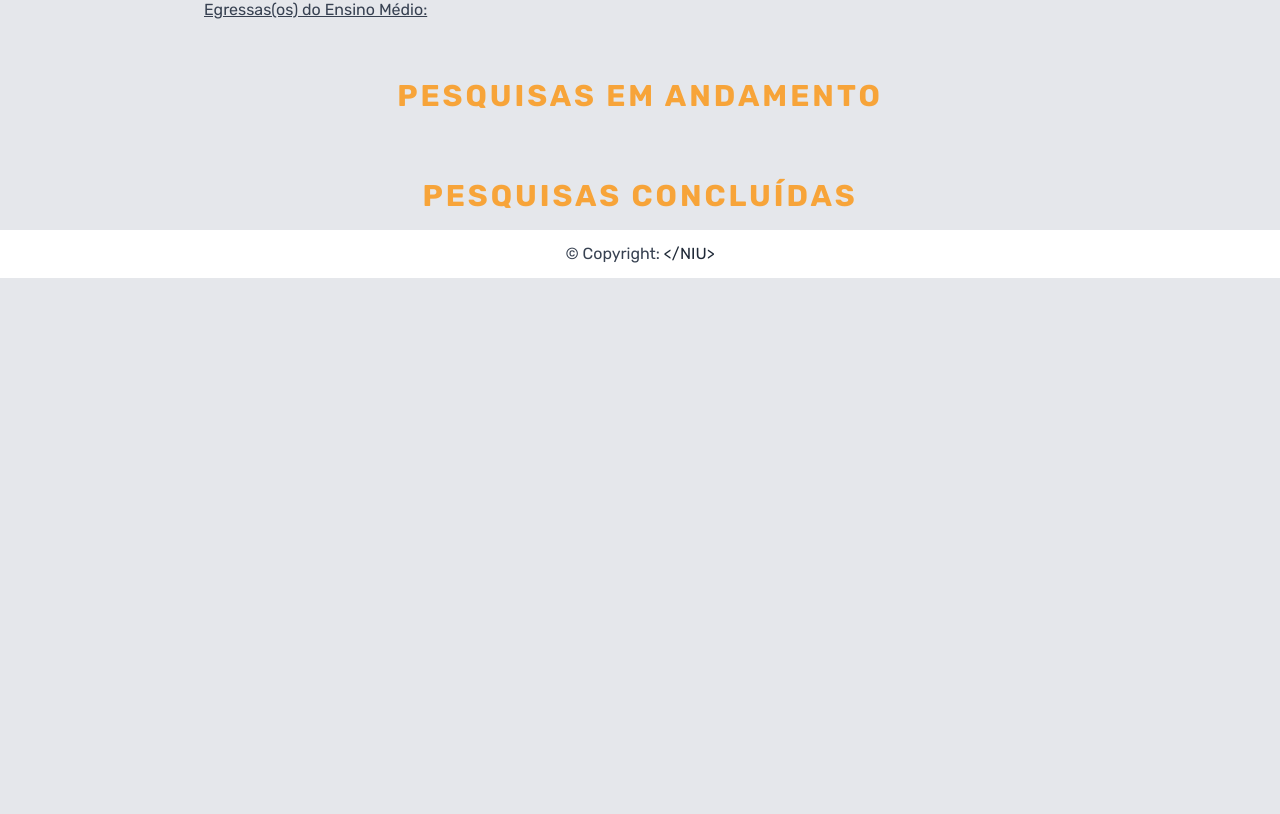
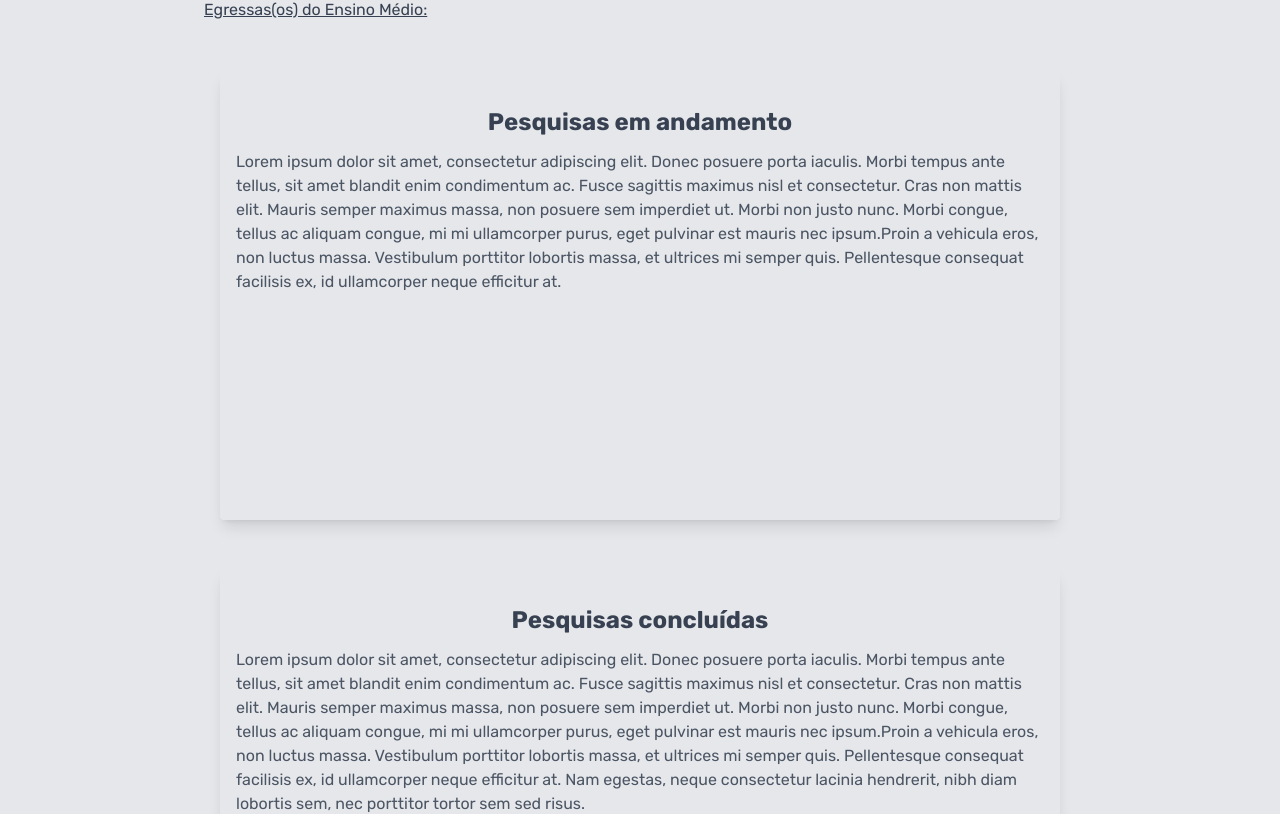
Before and after one commit to ThiagoSartorel/TailwindNUPEB, a Next.js app: page /pesquisa in a window 1280 px wide. Shown: the part 870-1684 px from the top of the page. Before the commit the page ends 1148 px from the top, so only its background shows below. Built offline with nearby package versions, Linux system fonts and the light colour scheme.

Commit message:
informese e pesquisa

```diff
--- a/pages/informese.js
+++ b/pages/informese.js
@@ -16,14 +16,14 @@ export default function Home() {
 
 
           <section id="cards-about">
-            <div className="flex flex-wrap py-2 px-2 w-full">
+            <div className="flex flex-wrap px-2 w-full">
               <div className="w-full sm:w-full lg:w-1/2 px-4 py-2 flex items-center">
                 <div className="w-full rounded overflow-hidden shadow-lg my-2 bg-card-text py-6 px-4 hover:bg-gray-300">
                   <h2 className="text-2xl text-gray-700 text-center py-1 font-bold">
                     Sobre nós
                   </h2>
-                  <div className="text-gray-600 text-lg">
-                    <br></br>
+                  <div className="text-gray-600 text-base py-2">
+
                     <h3>Grupos de Estudos</h3>
                     <ul>Objetivo:</ul>
                     <ul>Como participar:</ul>
@@ -54,17 +54,20 @@ export default function Home() {
               <div className="w-full sm:w-full lg:w-1/2 px-4 py-2 flex items-center order-1 lg:order-2">
                 <div className="w-full min-h-[450px] rounded overflow-hidden shadow-lg my-2 bg-card-text py-6 px-4 hover:bg-gray-300">
                   <h2 className="text-2xl text-gray-700 text-center py-1 font-bold">
-                    Missão, visão e valores
+                    Objetivos
                   </h2>
-                  <div className="text-gray-600 text-lg">
+                  <div className="text-gray-600 text-base">
+                  <p className="text-gray-600 text-base py-2">
+                  Pesquisar políticas para a Educação Básica e suas relações com os processos formativos na escola, levando em consideração os fundamentos teóricos envolvidos na elaboração, implementação, avaliação, resistências e redefinição das políticas educacionais.
+                  </p>
                     <br></br>
-                    <h3>Missão</h3>
+                    <h3>Missão:</h3>
 
                     <br></br>
-                    <h3>Visão</h3>
+                    <h3>Visão:</h3>
 
                     <br></br>
-                    <h3>Valores</h3>
+                    <h3>Valores:</h3>
 
                   </div>
                 </div>
@@ -78,31 +81,9 @@ export default function Home() {
               <div className="w-full sm:w-full lg:w-1/2 px-4 py-2 flex items-center">
                 <div className="w-full min-h-[450px] rounded overflow-hidden shadow-lg my-2 bg-card-text py-6 px-4 hover:bg-gray-300">
                   <h2 className="text-2xl text-gray-700 text-center py-1 font-bold">
-                    Objetivos
+                  Projetos
                   </h2>
-                  <p className="text-gray-600 text-lg">
-                  Pesquisar políticas para a Educação Básica e suas relações com os processos formativos na escola, levando em consideração os fundamentos teóricos envolvidos na elaboração, implementação, avaliação, resistências e redefinição das políticas educacionais.
-                  </p>
-                </div>
-              </div>
-              <div className="sm:w-full lg:w-1/2 px-4 py-2 flex items-center">
-                <div className="rounded overflow-hidden shadow-lg my-1 bg-card-text">
-                  <img className="w-full min-h-[450px]" src="https://source.unsplash.com/1920x1080/?book" alt="" />
-                </div>
-              </div>
-            </div>
-            <div className="flex flex-wrap py-2 px-2">
-              <div className="sm:w-full lg:w-1/2 px-4 py-2 flex items-center lg:order-1 order-2">
-                <div className="rounded overflow-hidden shadow-lg my-1 bg-card-text">
-                  <img className="w-full min-h-[450px]" src="https://source.unsplash.com/1920x1080/?book" alt="" />
-                </div>
-              </div>
-              <div className="sm:w-full lg:w-1/2 px-4 py-2 flex items-center order-1 lg:order-2">
-                <div className="rounded overflow-hidden shadow-lg my-2 bg-card-text py-6 px-4 hover:bg-gray-300">
-                  <h2 className="text-2xl text-gray-700 text-center py-1 font-bold">
-                    Pesquisas
-                  </h2>
-                  <p className="text-gray-600 text-lg">
+                  <p className="text-gray-600 text-base py-2">
                     Lorem ipsum dolor sit amet, consectetur adipiscing elit.
                     Donec posuere porta iaculis. Morbi tempus ante tellus, sit
                     amet blandit enim condimentum ac. Fusce sagittis maximus
@@ -113,23 +94,24 @@ export default function Home() {
                     a vehicula eros, non luctus massa. Vestibulum porttitor
                     lobortis massa, et ultrices mi semper quis. Pellentesque
                     consequat facilisis ex, id ullamcorper neque efficitur at.
-                    Nam egestas, neque consectetur lacinia hendrerit, nibh diam
-                    lobortis sem, nec porttitor tortor sem sed risus.
                   </p>
+
+
+                </div>
+              </div>
+              <div className="sm:w-full lg:w-1/2 px-4 py-2 flex items-center">
+                <div className="rounded overflow-hidden shadow-lg my-1 bg-card-text">
+                  <img className="w-full min-h-[450px]" src="https://source.unsplash.com/1920x1080/?book" alt="" />
                 </div>
               </div>
             </div>
-          </section>
-
-
-          <section id="cards-about">
             <div className="flex flex-wrap py-2 px-2 ">
-              <div className="sm:w-full lg:w-1/2 px-4 py-2 flex items-center">
+              <div className="sm:w-full lg:w-1/2 px-4 py-2 flex items-center order-1 lg:order-2">
                 <div className="w-full min-h-[450px] rounded overflow-hidden shadow-lg my-2 bg-card-text py-6 px-4 hover:bg-gray-300">
                   <h2 className="text-2xl text-gray-700 text-center py-1 font-bold">
-                    Projetos
+                    Produções
                   </h2>
-                  <p className="text-gray-600 text-lg">
+                  <p className="text-gray-600 text-base py-2">
                     Lorem ipsum dolor sit amet, consectetur adipiscing elit.
                     Donec posuere porta iaculis. Morbi tempus ante tellus, sit
                     amet blandit enim condimentum ac. Fusce sagittis maximus
@@ -149,35 +131,8 @@ export default function Home() {
                 </div>
               </div>
             </div>
-            <div className="flex flex-wrap py-2 px-2">
-              <div className="sm:w-full lg:w-1/2 px-4 py-2 flex items-center lg:order-1 order-2">
-                <div className="rounded overflow-hidden shadow-lg my-1 bg-card-text">
-                  <img className="w-full min-h-[450px]" src="https://source.unsplash.com/1920x1080/?book" alt="" />
-                </div>
-              </div>
-              <div className="sm:w-full lg:w-1/2 px-4 py-2 flex items-center order-1 lg:order-2">
-                <div className="w-full min-h-[450px] rounded overflow-hidden shadow-lg my-2 bg-card-text py-6 px-4 hover:bg-gray-300">
-                  <h2 className="text-2xl text-gray-700 text-center py-1 font-bold">
-                    Produções
-                  </h2>
-                  <p className="text-gray-600 text-lg">
-                    Lorem ipsum dolor sit amet, consectetur adipiscing elit.
-                    Donec posuere porta iaculis. Morbi tempus ante tellus, sit
-                    amet blandit enim condimentum ac. Fusce sagittis maximus
-                    nisl et consectetur. Cras non mattis elit. Mauris semper
-                    maximus massa, non posuere sem imperdiet ut. Morbi non justo
-                    nunc. Morbi congue, tellus ac aliquam congue, mi mi
-                    ullamcorper purus, eget pulvinar est mauris nec ipsum.Proin
-                    a vehicula eros, non luctus massa. Vestibulum porttitor
-                    lobortis massa, et ultrices mi semper quis. Pellentesque
-                    consequat facilisis ex, id ullamcorper neque efficitur at.
-                    Nam egestas, neque consectetur lacinia hendrerit, nibh diam
-                    lobortis sem, nec porttitor tortor sem sed risus.
-                  </p>
-                </div>
-              </div>
-            </div>
           </section>
+
 
           <br></br>
         </div>
--- a/pages/pesquisa.js
+++ b/pages/pesquisa.js
@@ -7,7 +7,7 @@ import Contact from "./contact";
 export default function Home() {
   return (
     <>
-      <div className="sm:mx-20 md:mx-30 lg:mx-48 min-h-screen mb-8 pt-12 px-3">
+      <div className="sm:mx-20 md:mx-30 lg:mx-48 min-h-screen mb-12 pt-12 px-3">
         <div className="texto-basico">
           <h2 className="titulo-principal">Linhas de Pesquisa</h2>
           <br></br>
@@ -86,10 +86,52 @@ export default function Home() {
           <br></br>
           <br></br>
         </div>
-        <h2 className="titulo-principal">Pesquisas em andamento</h2>
-
-        <h2 className="titulo-principal">Pesquisas concluídas</h2>
-
+        <section id="cards-about">
+          <div className="flex flex-wrap py-2  ">
+            <div className="w-full px-4 py-2 flex items-center">
+              <div className="w-full min-h-[450px] rounded overflow-hidden shadow-lg my-2 bg-card-text py-6 px-4 hover:bg-gray-300">
+                <h2 className="text-2xl text-gray-700 text-center py-3 font-bold">
+                  Pesquisas em andamento
+                </h2>
+                <p className="text-gray-600 text-base">
+                  Lorem ipsum dolor sit amet, consectetur adipiscing elit. Donec
+                  posuere porta iaculis. Morbi tempus ante tellus, sit amet
+                  blandit enim condimentum ac. Fusce sagittis maximus nisl et
+                  consectetur. Cras non mattis elit. Mauris semper maximus
+                  massa, non posuere sem imperdiet ut. Morbi non justo nunc.
+                  Morbi congue, tellus ac aliquam congue, mi mi ullamcorper
+                  purus, eget pulvinar est mauris nec ipsum.Proin a vehicula
+                  eros, non luctus massa. Vestibulum porttitor lobortis massa,
+                  et ultrices mi semper quis. Pellentesque consequat facilisis
+                  ex, id ullamcorper neque efficitur at.
+                </p>
+              </div>
+            </div>
+          </div>
+          <div className="flex flex-wrap py-2 ">
+            <div className="w-full px-4 py-2 flex items-center order-1 lg:order-2">
+              <div className="w-full min-h-[450px] rounded overflow-hidden shadow-lg my-2 bg-card-text py-6 px-4 hover:bg-gray-300">
+                <h2 className="text-2xl text-gray-700 text-center py-3 font-bold">
+                  Pesquisas concluídas
+                </h2>
+                <p className="text-gray-600 text-base">
+                  Lorem ipsum dolor sit amet, consectetur adipiscing elit. Donec
+                  posuere porta iaculis. Morbi tempus ante tellus, sit amet
+                  blandit enim condimentum ac. Fusce sagittis maximus nisl et
+                  consectetur. Cras non mattis elit. Mauris semper maximus
+                  massa, non posuere sem imperdiet ut. Morbi non justo nunc.
+                  Morbi congue, tellus ac aliquam congue, mi mi ullamcorper
+                  purus, eget pulvinar est mauris nec ipsum.Proin a vehicula
+                  eros, non luctus massa. Vestibulum porttitor lobortis massa,
+                  et ultrices mi semper quis. Pellentesque consequat facilisis
+                  ex, id ullamcorper neque efficitur at. Nam egestas, neque
+                  consectetur lacinia hendrerit, nibh diam lobortis sem, nec
+                  porttitor tortor sem sed risus.
+                </p>
+              </div>
+            </div>
+          </div>
+        </section>
       </div>
     </>
   );
```
